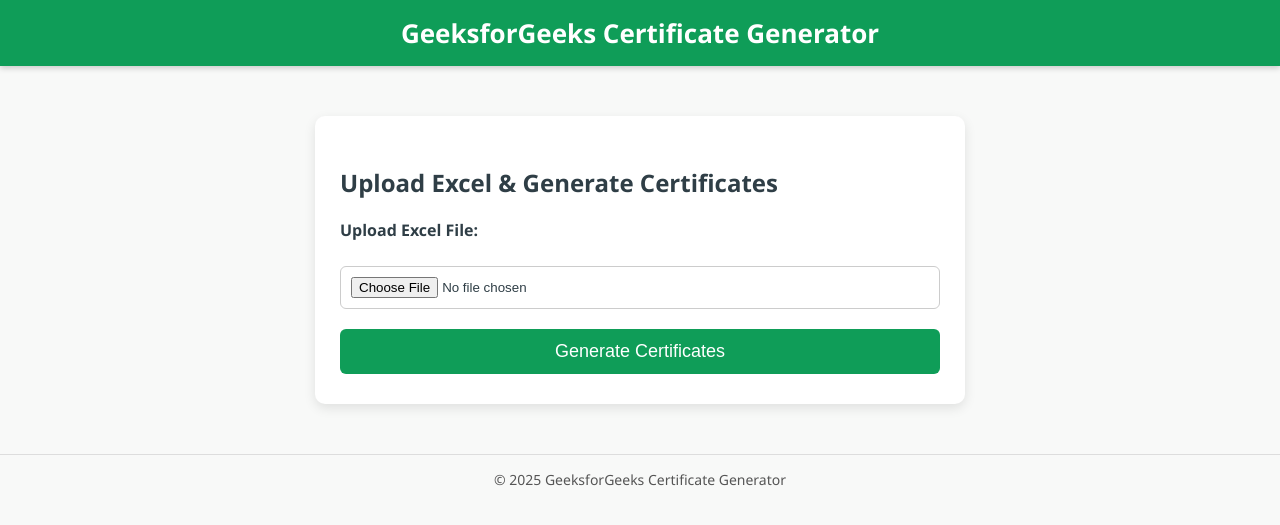
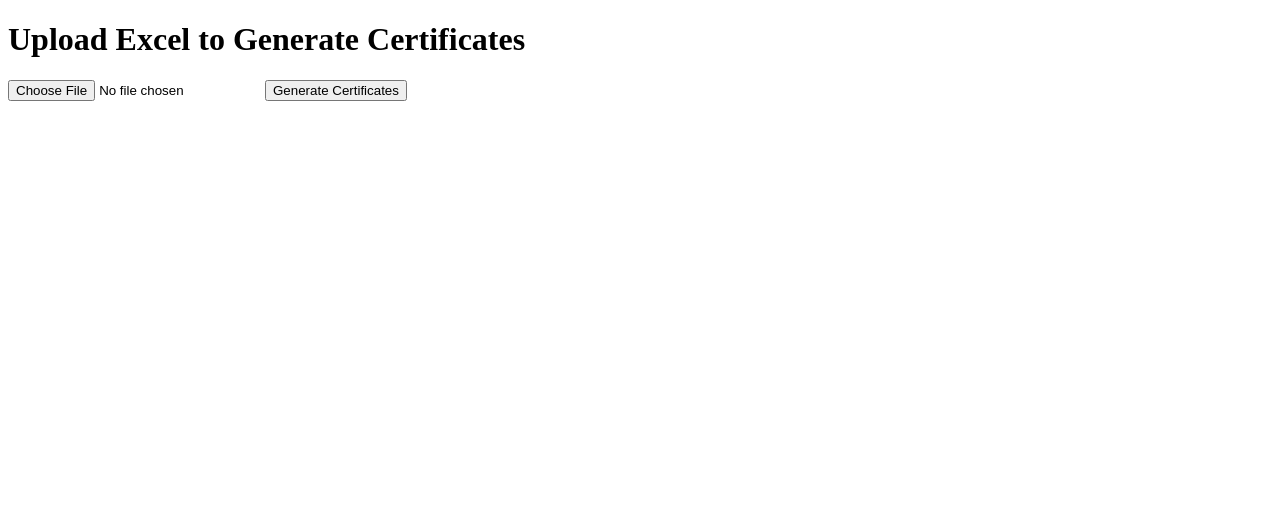
Before and after one commit to Akanksha-Shahi/certificate-generator, a Flask app: page / in a window 1280 px wide. Shown: the top 525 px of the page. Run offline with Flask 3, Linux system fonts and the light colour scheme.

Commit message:
Refactor certificate generation logic and update HTML form for file upload

```diff
--- a/app.py
+++ b/app.py
@@ -1,44 +1,54 @@
-from flask import Flask, render_template, request, send_file, url_for
+from flask import Flask, render_template, request, send_file
 import pandas as pd
 from PIL import Image, ImageDraw, ImageFont
 import os, io, zipfile
 
 app = Flask(__name__)
 
-# Home route
 @app.route("/")
 def index():
     return render_template("index.html")
 
-# Certificate generation route
 @app.route("/generate", methods=["POST"])
 def generate():
-    file = request.files["excel"]
-    df = pd.read_excel(file)
+    if "file" not in request.files:
+        return "No file uploaded", 400
 
-    # Create in-memory zip
+    file = request.files["file"]
+    if file.filename == "":
+        return "No selected file", 400
+
+    # Save Excel temporarily in Render's /tmp directory
+    temp_excel = os.path.join("/tmp", file.filename)
+    file.save(temp_excel)
+
+    # Read Excel file
+    df = pd.read_excel(temp_excel)
+
+    # Prepare in-memory ZIP
     zip_buffer = io.BytesIO()
     with zipfile.ZipFile(zip_buffer, "w") as zipf:
         for _, row in df.iterrows():
             name = str(row["Name"]).strip()
 
             # Load certificate template
-            img = Image.open(os.path.join("static", "template.png"))
+            img = Image.open("static/template.png")
             draw = ImageDraw.Draw(img)
-            font = ImageFont.truetype(os.path.join("fonts", "Allura-Regular.ttf"), 100)
 
-            # Place text at (x=800, y=620)
+            # Use custom font
+            font_path = os.path.join("fonts", "Allura-Regular.ttf")
+            font = ImageFont.truetype(font_path, 100)
+
+            # Place text (adjust X,Y for your template)
             draw.text((800, 620), name, font=font, fill="black")
 
-            # Save image into memory
+            # Save image to memory
             img_bytes = io.BytesIO()
             img.save(img_bytes, format="PNG")
-            img_bytes.seek(0)
-
-            # Add to zip
             zipf.writestr(f"{name}.png", img_bytes.getvalue())
 
     zip_buffer.seek(0)
+
     return send_file(
         zip_buffer,
         as_attachment=True,
@@ -47,4 +57,5 @@
     )
 
 if __name__ == "__main__":
+    # Render requires 0.0.0.0 host
     app.run(host="0.0.0.0", port=5000)
--- a/templates/index.html
+++ b/templates/index.html
@@ -1,26 +1,14 @@
 <!DOCTYPE html>
 <html lang="en">
 <head>
-    <meta charset="UTF-8">
-    <title>Certificate Generator</title>
-    <link rel="stylesheet" href="{{ url_for('static', filename='style.css') }}">
+  <meta charset="UTF-8">
+  <title>Certificate Generator</title>
 </head>
 <body>
-    <header>
-        GeeksforGeeks Certificate Generator
-    </header>
-
-    <div class="container">
-        <h2>Upload Excel & Generate Certificates</h2>
-        <form action="/generate" method="POST" enctype="multipart/form-data">
-            <label for="excel">Upload Excel File:</label>
-            <input type="file" id="excel" name="excel" accept=".xlsx" required>
-            <button type="submit">Generate Certificates</button>
-        </form>
-    </div>
-
-    <footer>
-        © 2025 GeeksforGeeks Certificate Generator
-    </footer>
+  <h1>Upload Excel to Generate Certificates</h1>
+  <form action="/generate" method="post" enctype="multipart/form-data">
+    <input type="file" name="file" accept=".xlsx,.xls" required>
+    <button type="submit">Generate Certificates</button>
+  </form>
 </body>
 </html>
```
